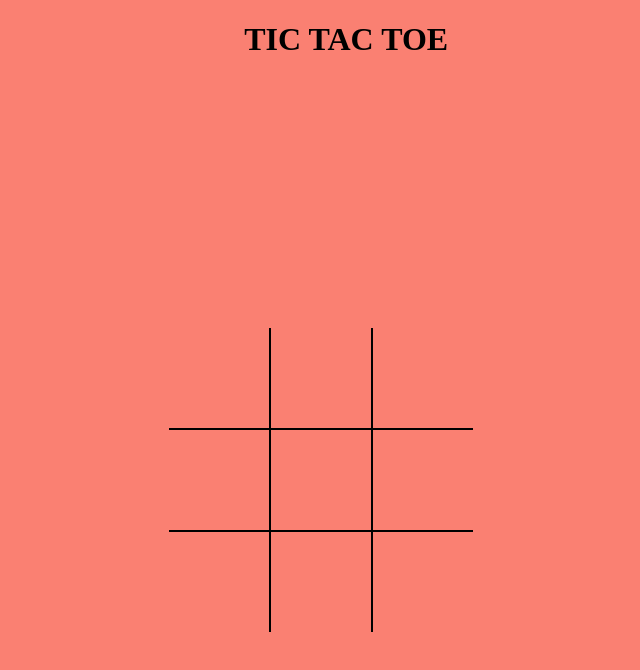
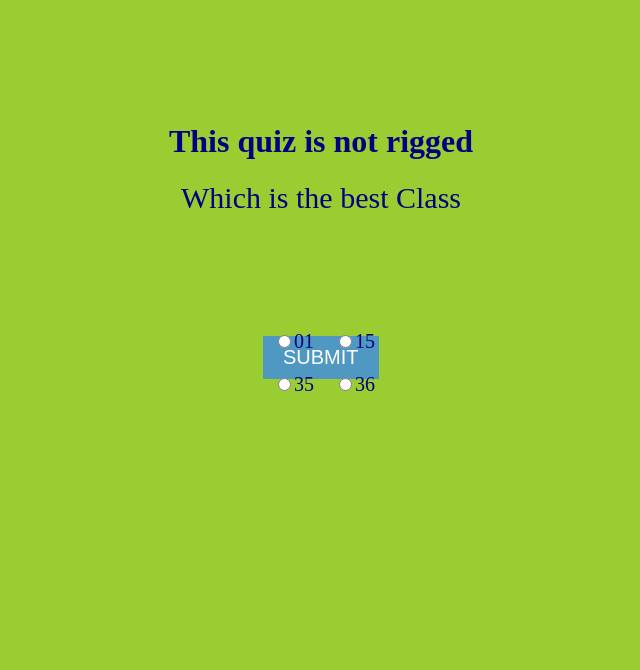
Before and after one commit to Karlc0/CIS-Work, a plain HTML site: page index.html in a window 1280 px wide. Shown: the whole page, without its empty margins (319-959 px from the left). Drawn offline with Linux system fonts and the light colour scheme.

Commit message:
Add files via upload

```diff
--- a/index.html
+++ b/index.html
@@ -1,29 +1,28 @@
 <!DOCTYPE html>
 <html lang="en">
+<!--  Author: Karl Cesar
+      Date:   11/24/23
+
+      Filename: quiz.hmtl-->
 <head>
- <meta charset="UTF-8">
- <meta http-equiv="X-UA-Compatible" content="IE=edge">
- <meta name="viewport" content="width=device-width, initial-scale=1.0">
- <link rel="stylesheet" href="tac.css">
- <script src="Week 11/Project4/toe.js"></script>
- <title>Tic-Tac-Toe - CodeBrainer</title>
+	<meta charset="UTF-8">
+	<meta http-equiv="X-UA-Compatible" content="IE=edge">
+	<meta name="viewport" content="width=device-width, initial-scale=1.0">
+	<link rel="stylesheet" href="quiz.css">
+    <title>QuickQuiz</title>
+
 </head>
+
 <body>
-    <h1>TIC TAC TOE</h1>
-    <div class="board" id="board">
-           <div class="cell" data-cell></div>
-           <div class="cell" data-cell></div>
-           <div class="cell" data-cell></div>
-           <div class="cell" data-cell></div>
-           <div class="cell" data-cell></div>
-           <div class="cell" data-cell></div>
-           <div class="cell" data-cell></div>
-           <div class="cell" data-cell></div>
-           <div class="cell" data-cell></div>
-       </div>
-       <div class="winning-message" id="winningMessage">
-           <div id="winningMessageText"></div>
-           <button id="restartButton">Restart</button>
-       </div>
-   </body>
+	<div class="panel">
+		<h1>This quiz is not rigged</h1>
+		<div class="question" id="ques"></div>
+		<div class="options" id="opt"></div>
+		<button onclick="checkAns()" id="btn">SUBMIT</button>
+		<div id="score"></div>
+		<script src="quiz.js"></script>
+	</div>
+
+</body>
+
 </html>
--- /dev/null
+++ b/quiz.css
@@ -0,0 +1,51 @@
+/*  Author: Karl Cesar
+    Date:   11/24/23
+
+    Filename: quiz.hmtl*/
+
+    body {
+        background-color: yellowgreen;
+    }
+
+    .panel {
+        margin-top: 8%;
+        display: flex;
+        flex-direction: column;
+        align-items: center;
+        justify-content: center;
+        color: navy;
+    }
+
+    .question {
+        font-size: 30px;
+        margin-bottom: 20px;
+    }
+
+    .options {
+        font-size: 20px;
+        display: grid;
+        grid-template-columns: repeat(2, 1fr);
+        grid-gap: 20px;
+        margin-top: 10px;
+        margin-bottom: 20px;
+        margin-left: 80PX;
+        position: fixed;
+        top: 40%;
+        left: 40%;
+    }
+
+    button {
+        margin-right: .5px;
+        margin-top: 8%;
+        font-size: 20px;
+        padding: 10px 20px;
+        background-color: #4f98c2;
+        color: white;
+        border: none;
+        cursor: pointer;
+    }
+
+    #score {
+        font-size: 30px;
+        color: darkslategray;
+    }
--- /dev/null
+++ b/quiz.js
@@ -0,0 +1,95 @@
+//Author: Karl Cesar
+//Date:   11/24/23
+
+//Filename: quiz.hmtl
+
+
+// Questions that will be asked
+const Questions = [{
+	q: "Which is the best Class",
+	a: [{ text: "01", isCorrect: false },
+	{ text: "15", isCorrect: false },
+	{ text: "35", isCorrect: true },
+	{ text: "36", isCorrect: false }
+	]
+
+},
+{
+	q: "Best Learning Community",
+	a: [{ text: "Placeholder", isCorrect: false, isSelected: false },
+	{ text: "Lcsp", isCorrect: false },
+	{ text: "Lci", isCorrect: false },
+	{ text: "Lcj", isCorrect: true }
+	]
+
+},
+{
+	q: "Best fashion",
+	a: [{ text: "same guy", isCorrect: false },
+	{ text: "other guy", isCorrect: false },
+	{ text: "You", isCorrect: true },
+	{ text: "that guy", isCorrect: false }
+	]
+
+}
+
+]
+
+let currQuestion = 0
+let score = 0
+
+function loadQues() {
+	const question = document.getElementById("ques")
+	const opt = document.getElementById("opt")
+
+	question.textContent = Questions[currQuestion].q;
+	opt.innerHTML = ""
+
+	for (let i = 0; i < Questions[currQuestion].a.length; i++) {
+		const choicesdiv = document.createElement("div");
+		const choice = document.createElement("input");
+		const choiceLabel = document.createElement("label");
+
+		choice.type = "radio";
+		choice.name = "answer";
+		choice.value = i;
+
+		choiceLabel.textContent = Questions[currQuestion].a[i].text;
+
+		choicesdiv.appendChild(choice);
+		choicesdiv.appendChild(choiceLabel);
+		opt.appendChild(choicesdiv);
+	}
+}
+
+loadQues();
+
+function loadScore() {
+	const totalScore = document.getElementById("score")
+	totalScore.textContent = `You scored ${score} out of ${Questions.length}`
+}
+
+
+function nextQuestion() {
+	if (currQuestion < Questions.length - 1) {
+		currQuestion++;
+		loadQues();
+	} else {
+		document.getElementById("opt").remove()
+		document.getElementById("ques").remove()
+		document.getElementById("btn").remove()
+		loadScore();
+	}
+}
+
+function checkAns() {
+	const selectedAns = parseInt(document.querySelector('input[name="answer"]:checked').value);
+
+	if (Questions[currQuestion].a[selectedAns].isCorrect) {
+		score++;
+		console.log("Correct")
+		nextQuestion();
+	} else {
+		nextQuestion();
+	}
+}
```
